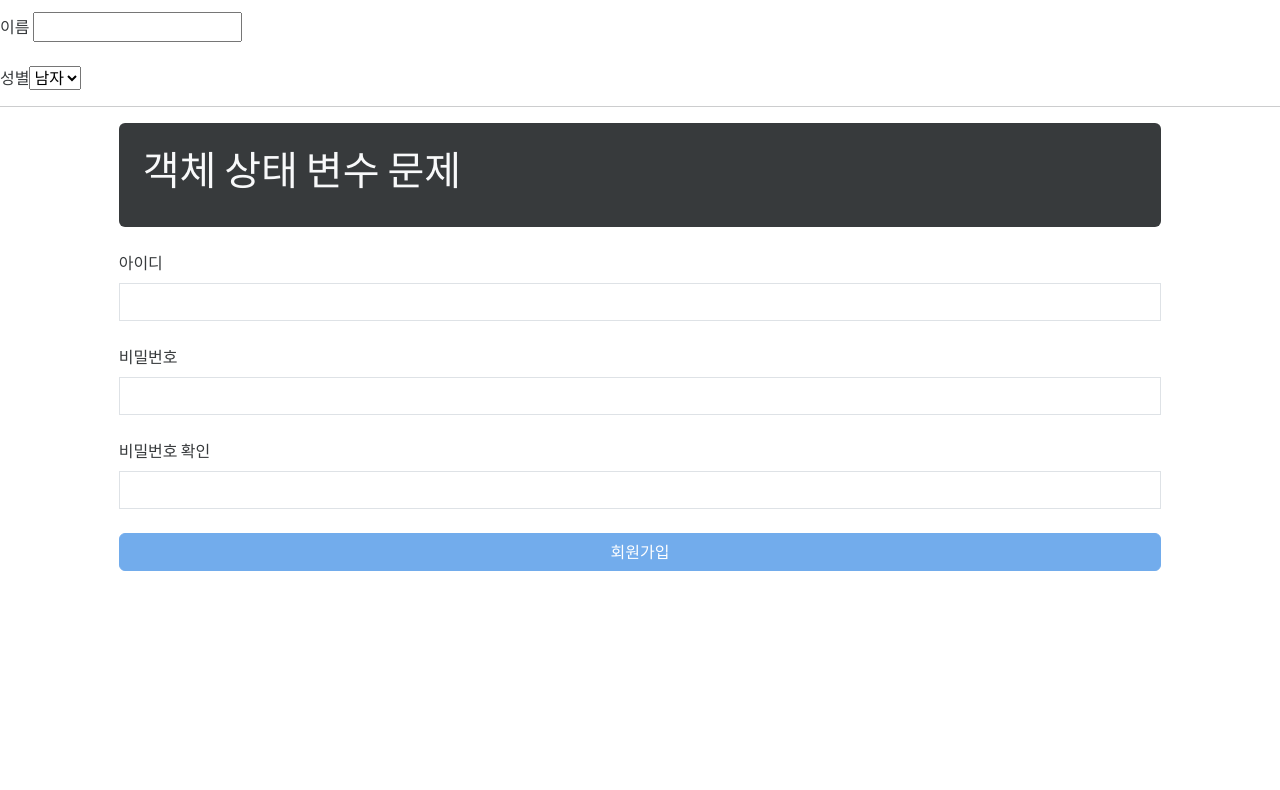
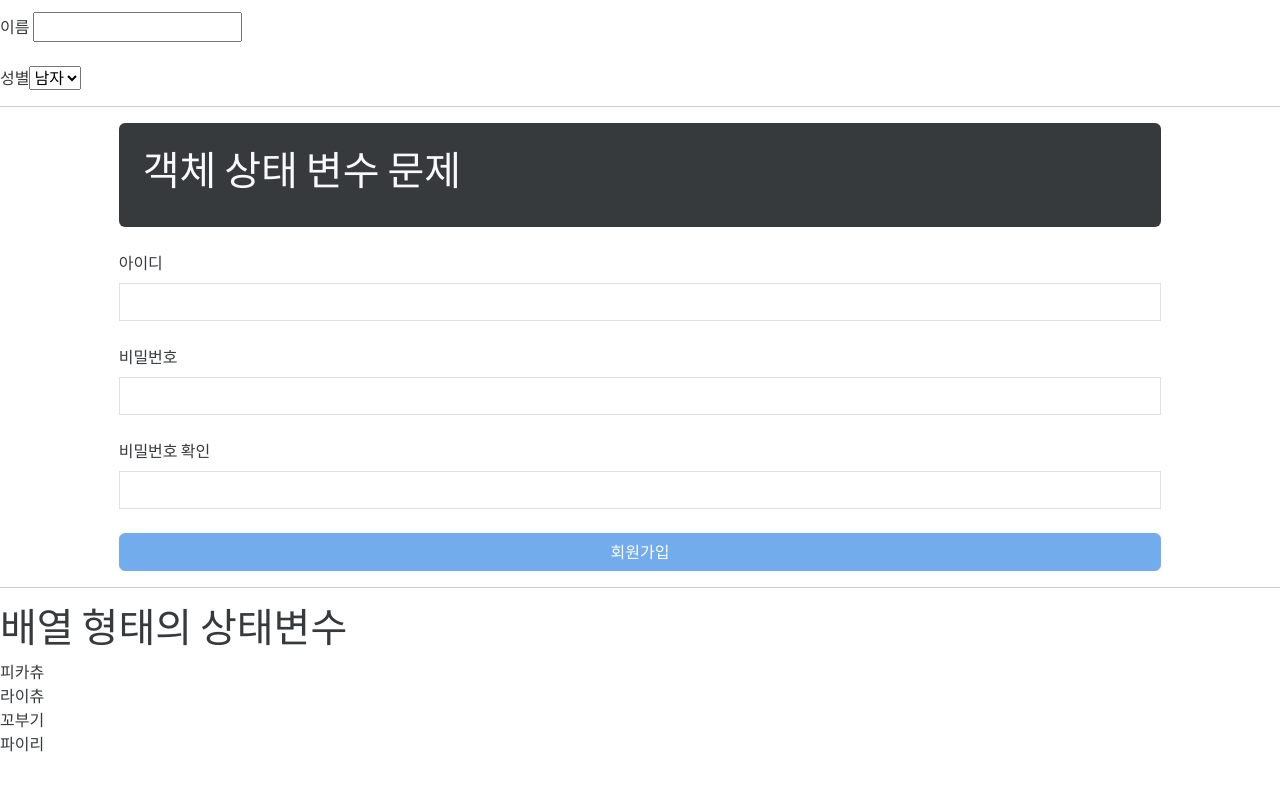
Before and after one commit to Ph2tiger/KH12-react, a React (Create React App) app in the folder demo03/: page / in a window 1280 px wide. Shown: the part 1350-2140 px from the top of the page. Before the commit the page ends 1921 px from the top, so only its background shows below. Built offline with nearby package versions, Linux system fonts and the light colour scheme.

Commit message:
배열 데이터 상태변수

```diff
--- a/demo03/src/App.js
+++ b/demo03/src/App.js
@@ -7,6 +7,7 @@
 import Exam05 from './components/Exam05';
 import Exam06 from './components/Exam06';
 import Exam07 from './components/Exam07';
+import Exam08 from './components/Exam08';
 
 function App() {
   return (
@@ -26,6 +27,10 @@
     <Exam06/>
     <hr/>
     <Exam07/>
+    <hr/>
+    <Exam08/>
+
+    <div className='my-5 py-5'></div>
     </>
   );
 }
--- /dev/null
+++ b/demo03/src/components/Exam08.js
@@ -0,0 +1,26 @@
+import { useState } from "react";
+
+const Exam08 = ()=>{
+    const [names, setNames] = useState(['피카츄', '라이츄', '꼬부기', '파이리']);
+
+  //배열 형태의 데이터를 출력할 때는 ES6의 map 함수를 사용한다
+  //- map 함수는 배열의 데이터를 변화시키면서 새로운 배열을 생성하는 명령
+  //- map 함수로 화면을 반복적으로 출력할 때 반드시 반복되는 영역에 key 속성이 있어야 한다
+  //- key 속성은 반드시 유일해야 한다(백엔드에서 데이터를 가져오면 PK를 사용)
+  //- 도저히 사용할 값이 없다면 map에 두번째 매개변수인 index를 사용
+
+  return(
+    <>
+      <h1>배열 형태의 상태변수</h1>
+
+      {/* {names.map(name=><div>{name}</div>)} */}
+      {names.map((name, index)=>(
+        <>
+          <div key={index}>{name}</div>
+        </>
+      ))}
+    </>
+  );
+};
+
+export default Exam08;
```
